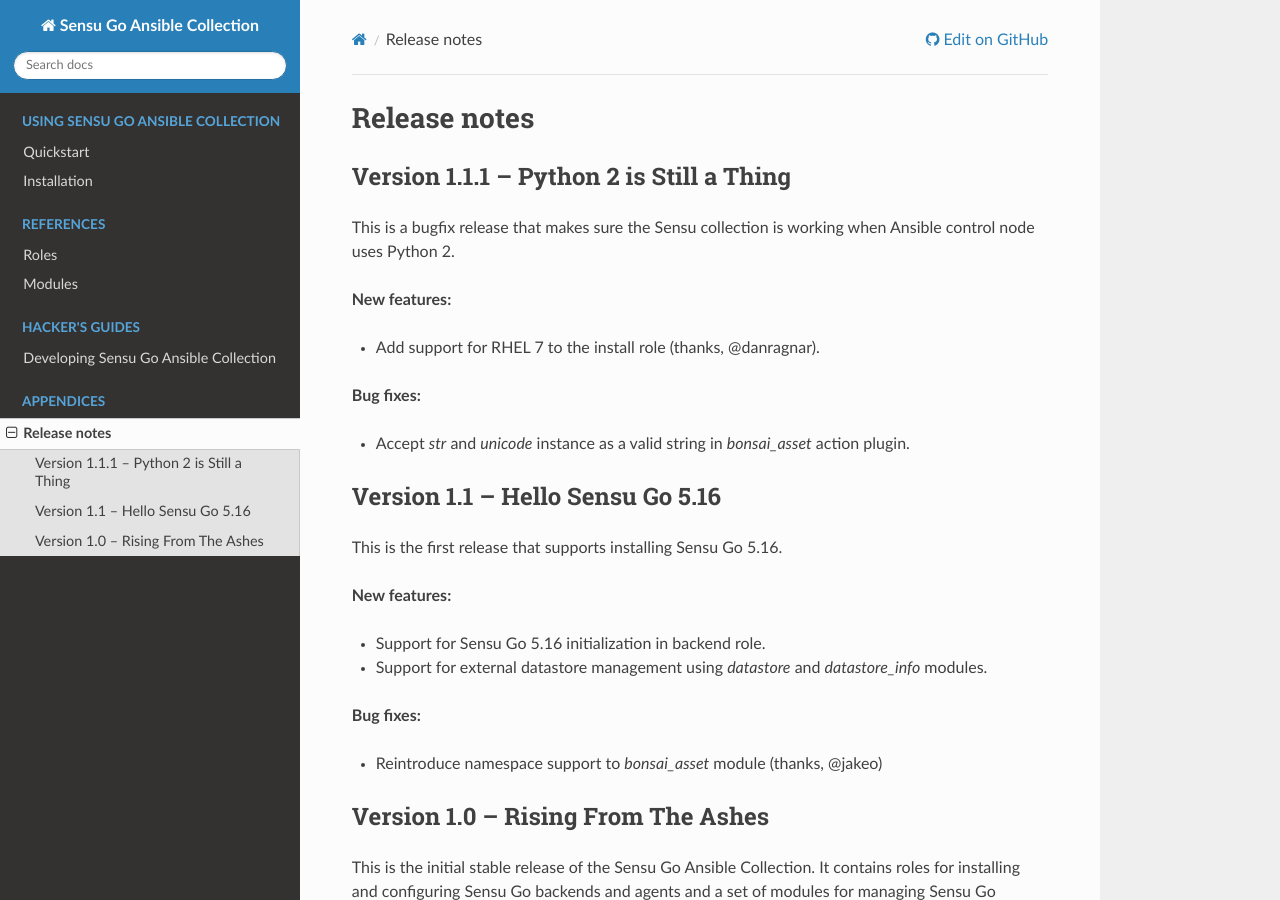
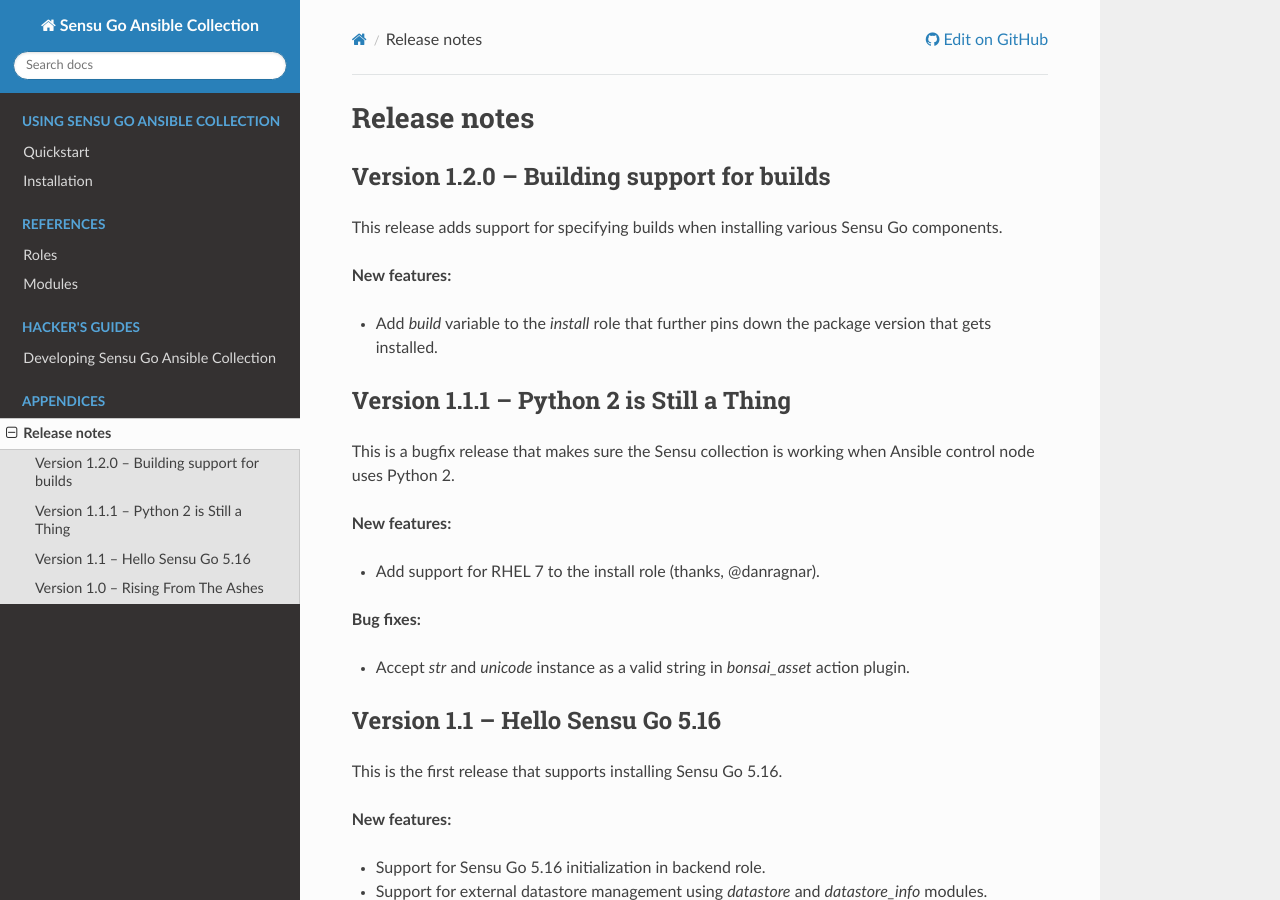
Before and after one commit to sensu/sensu-go-ansible, a Sphinx documentation site: the page built from docs/source/release_notes.rst, in a window 1280 px wide and 900 px high. Built offline with Sphinx 7.4.7 and the Read the Docs theme 2.0.0, drawn with Linux system fonts in a browser that asks for light colours.

Commit message:
Prepare collection for 1.2.0 release

```diff
--- a/docs/source/release_notes.rst
+++ b/docs/source/release_notes.rst
@@ -1,5 +1,17 @@
 Release notes
 =============
+
+Version 1.2.0 -- Building support for builds
+--------------------------------------------
+
+This release adds support for specifying builds when installing various Sensu
+Go components.
+
+**New features:**
+
+* Add *build* variable to the *install* role that further pins down the
+  package version that gets installed.
+
 
 Version 1.1.1 -- Python 2 is Still a Thing
 ------------------------------------------
--- a/galaxy.yml
+++ b/galaxy.yml
@@ -1,6 +1,6 @@
 namespace: sensu
 name: sensu_go
-version: 1.1.1
+version: 1.2.0
 
 authors:
   - Paul Arthur <paul.arthur@flowerysong.com> (@flowerysong)
```
